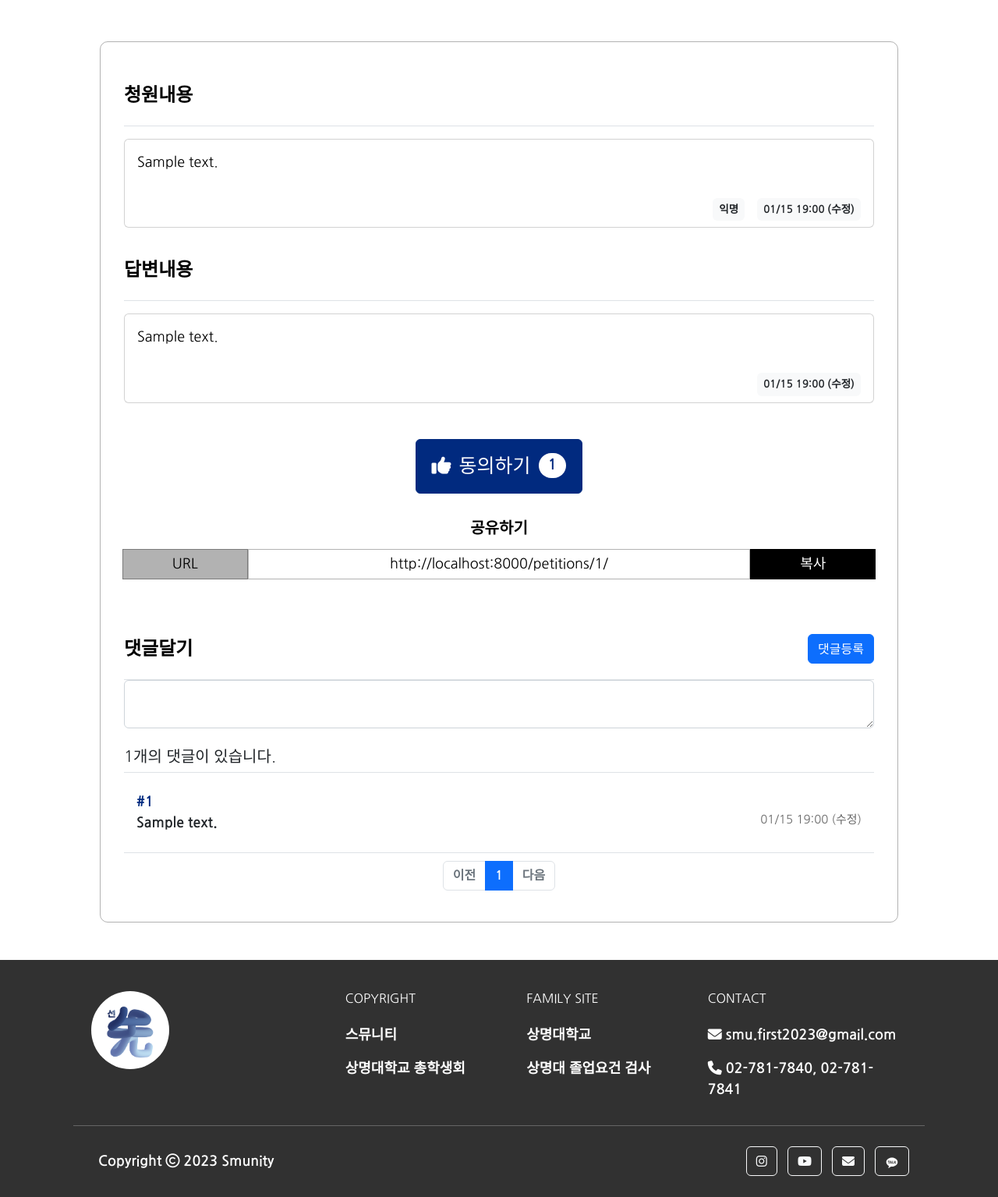
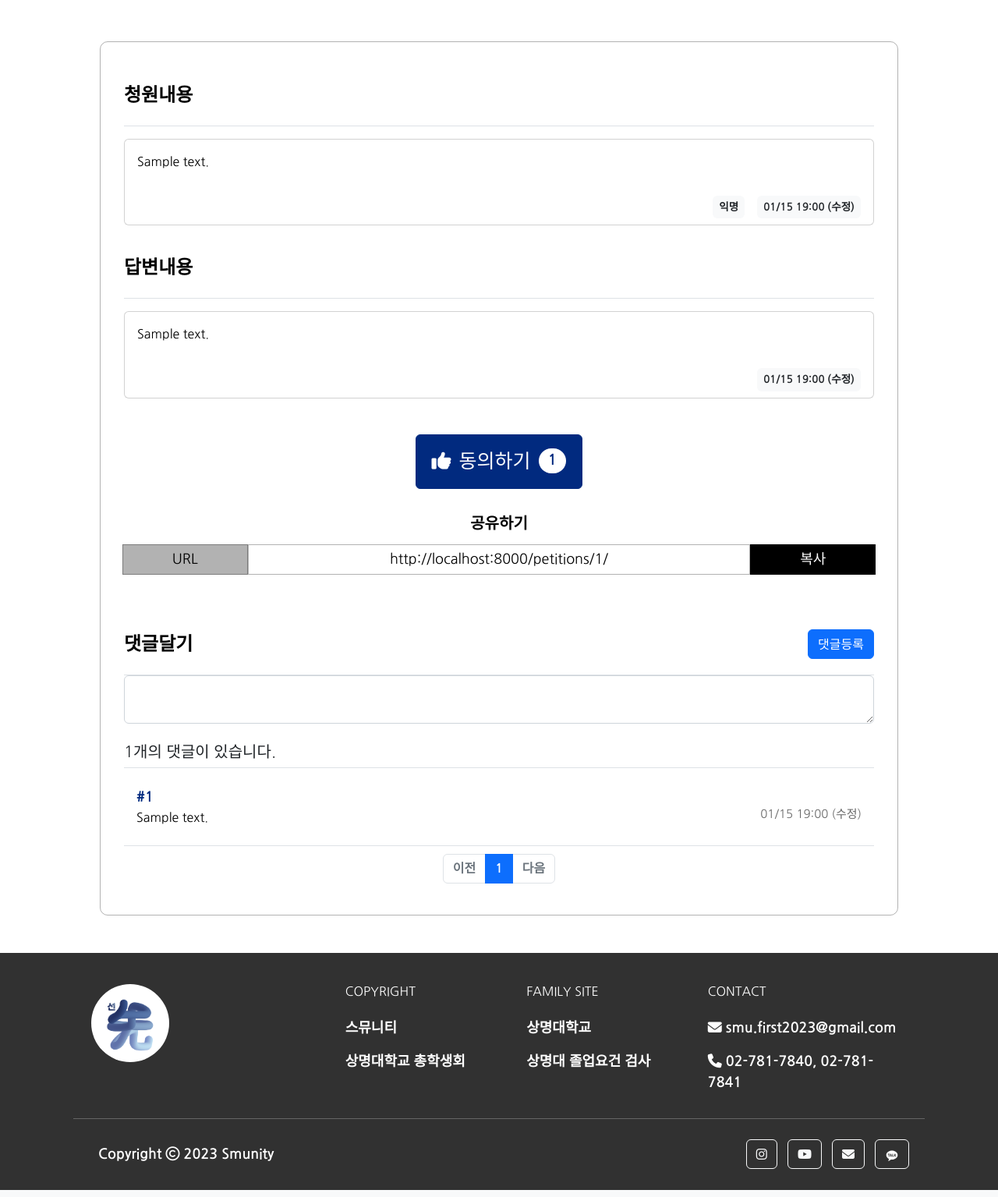
Before and after one commit to smu-nity/SMU-Petition, a Django app: page /petitions/1/ in a window 1280 px wide. Shown: the part 615-2150 px from the top of the page at 78% size. Run offline with Django 4.2, Linux system fonts and the light colour scheme; tables that the repository leaves empty hold one stand-in row (values such as "Sample post"); some libraries are stand-ins or nearby versions.

Commit message:
design: 청원 세부 화면 디자인 수정 (#198)

```diff
--- a/static/css/comment_data.css
+++ b/static/css/comment_data.css
@@ -18,7 +18,6 @@
 
 .comment_data-button {
     position: relative;
-    left: 15px;
 }
 
 .comment_data-order {
--- a/static/css/post_detail.css
+++ b/static/css/post_detail.css
@@ -16,7 +16,6 @@
 
 .post_detail__title-title {
     font-weight: 600;
-    width: 70%;
 }
 
 .post_detail__body-title {
@@ -30,6 +29,7 @@
 .post_detail__body-text {
     color: black;
     font-weight: 300;
+    font-size: 1rem;
 }
 
 .post_detail__body-button {
@@ -68,3 +68,9 @@
     background-color: black;
     color: white;
 }
+
+.comment_data-agree {
+    color: black;
+    font-weight: 300;
+    font-size: 1rem;
+}
```
